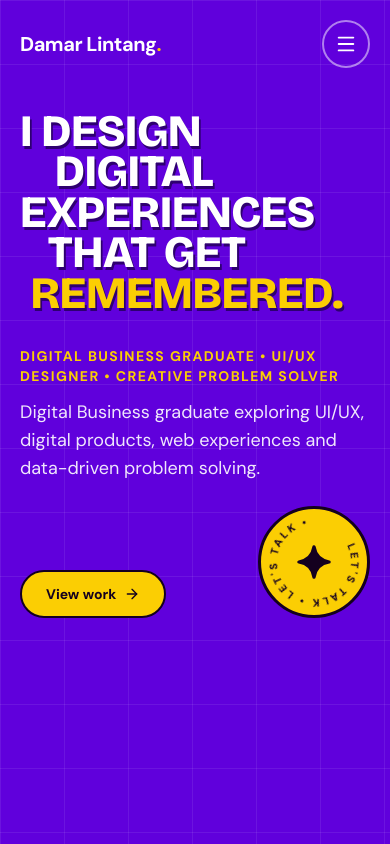
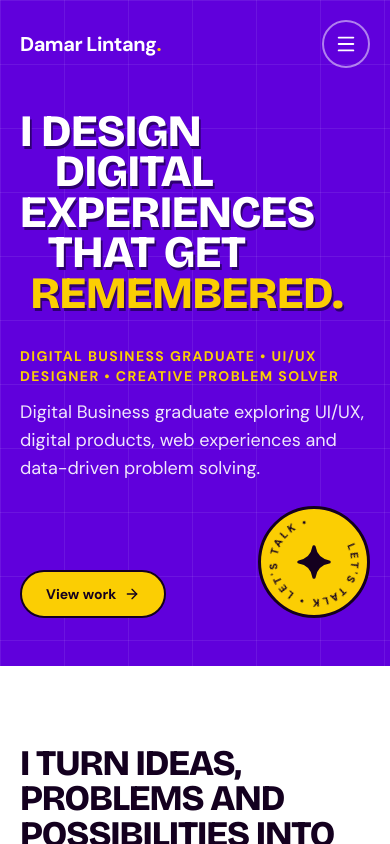
Before and after one commit to damaaarlt-cmd/damar-portofolio, a React (Vite) app: page / in a window 390 px wide. Shown: the top 844 px of the page. Built offline with nearby package versions, Linux system fonts and the light colour scheme.

Commit message:
Update Hero.tsx

```diff
--- a/src/components/Hero.tsx
+++ b/src/components/Hero.tsx
@@ -8,7 +8,7 @@ export default function Hero() {
   const reduce = useReducedMotion();
   const float = reduce ? {} : { y: [0, -10, 0] };
   return (
-    <section className="grid-bg relative min-h-screen overflow-hidden bg-brand px-5 pb-12 pt-28 md:px-10 md:pt-32">
+    <section className="grid-bg relative md:min-h-screen overflow-hidden bg-brand px-5 pb-12 pt-28 md:px-10 md:pt-32">
       <div className="relative mx-auto max-w-[1440px]">
         <h1 className="head">
           <span className="sr-only">{profile.name}: I design digital experiences that get remembered.</span>
```
